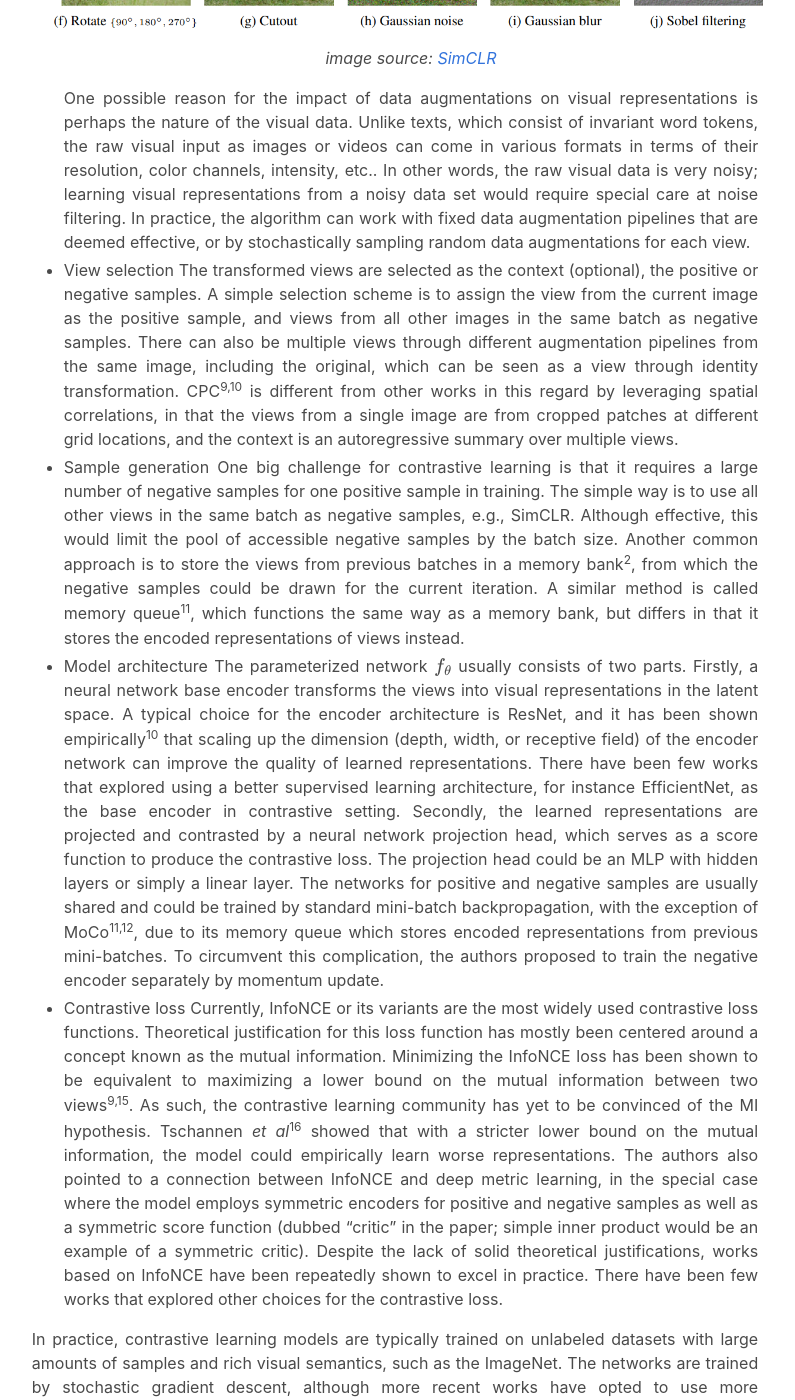
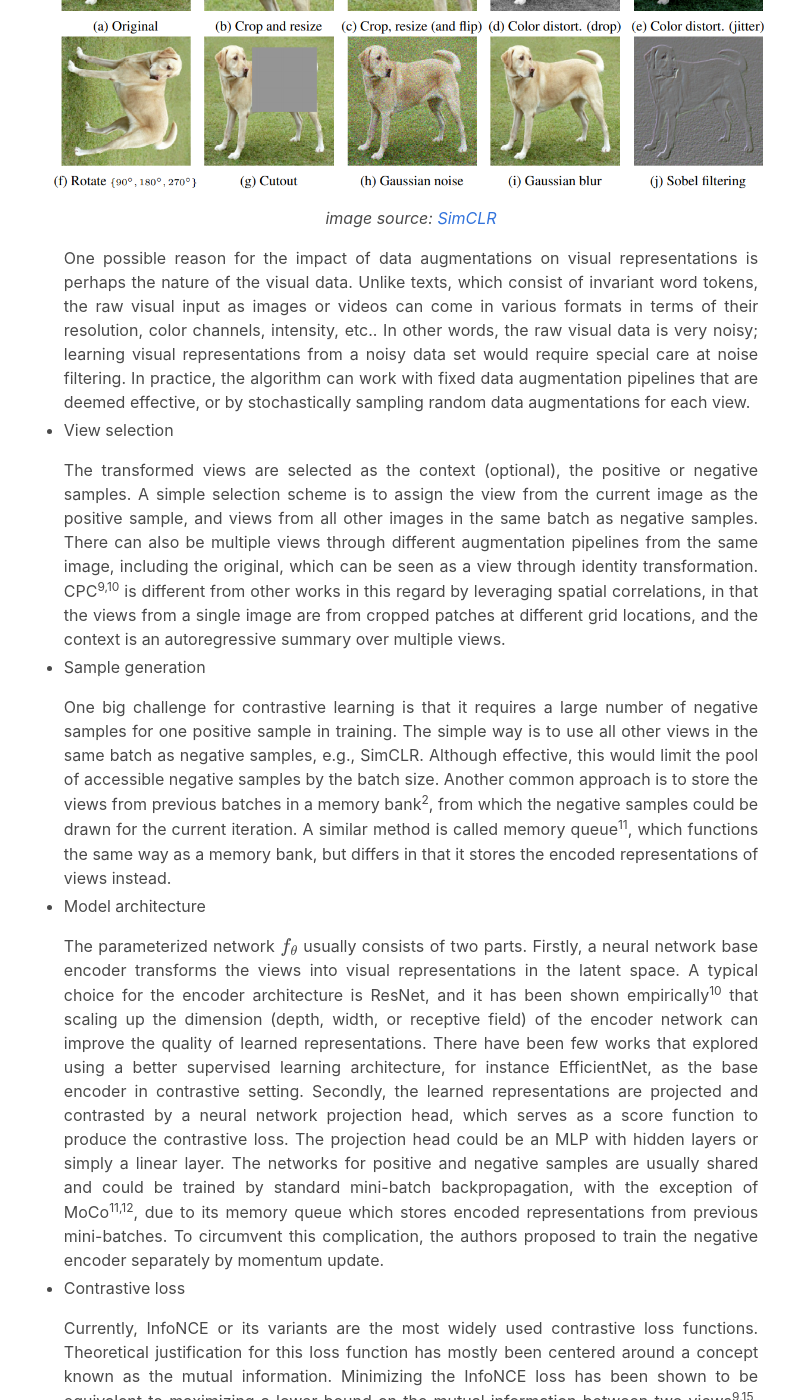
Before and after one commit to baihuaxie/baihuaxie.github.io, a Jekyll site: the page built from _posts/2020-09-16-Contrastive-Learning-of-Visual-Representations.md, in a window 1280 px wide and 1400 px high, scrolled down 6744 px. Shown: the whole window, without its empty margins (245-1040 px from the left). Built offline with Jekyll 4.4.1, drawn with Linux system fonts in a browser that asks for light colours; formulas are drawn with MathJax 3; some of the changed text lies outside the part shown.

Commit message:
Update 2020-09-16-Contrastive-Learning-of-Visual-Representations.md

```diff
--- a/_posts/2020-09-16-Contrastive-Learning-of-Visual-Representations.md
+++ b/_posts/2020-09-16-Contrastive-Learning-of-Visual-Representations.md
@@ -42,10 +42,13 @@ The above formulation faces a major challenge in practice: the evaluation of the
 
 The target of NCE is to estimate the empirical data distribution, $$\tilde{p}(v \vert c)$$, by the parameterized model $$P_\theta(v \vert c)$$, where $$v$$ is visual representation of a sample and $$c$$ is the context. Instead of finding smart ways to evaluate the partition function, NCE framework avoided the hurdle altogether by reformulating the problem into a binary logistic regression task. This is done in the following steps (for a more detailed treatment please refer to the [notes by Chris Dyer](https://arxiv.org/abs/1410.8251)):
 
-1. Generate a two-class dataset.
+1. Generate a two-class dataset
+
    NCE begins by assuming a noise or "proposal" distribution, $$q(v)$$, with which a set of $$m$$ "negative" samples $$\{v^-\}$$ are drawn from the original dataset. In practice this is usually chosen as the uniform distribution, in which case the negative samples are drawn at random. These samples carry with them a label $$D=0$$ indicating that they are negative samples drawn from the noise distribution. Next we draw a "positive" sample $$w^+$$ from the empirical distribution $$\tilde{p}(v \vert c)$$ and label it with $$D=1$$; in practice, algorithms typically treat the current image or its views as the positive sample. There are several ways to generate the negative samples, and how to obtain good quality negative samples remained a vigorously researched topic for contrastive learning methods.
 
+
 2. Model $$h_\theta(v,c)=P(D=1 \vert v,c)$$, the conditional probability of the label $$D$$ being positive given the sample $$v$$ and context $$c$$
+
    Within the two-class dataset, it is easy to first write the joint probability of $$P(D,v \vert c)$$ as follows:
 
    $$
@@ -78,6 +81,7 @@ The target of NCE is to estimate the empirical data distribution, $$\tilde{p}(v
 
 
 3. Formulate the NCE loss function $$L_{NCE}$$
+
    The task is now a binary logistic regression to classify a given pair $$(v,c)$$ in the sample as positive ($$D=1$$) or negative ($$D=0$$). The model can be trained using the cross-entropy loss between the model's prediction $$h_\theta(v,c)$$ and the ground truth $$D$$. For a positive pair $$(v^+,c)$$:
 
    $$
@@ -103,7 +107,6 @@ The target of NCE is to estimate the empirical data distribution, $$\tilde{p}(v
    $$
    L_{NCE}\gets\sum_{w\in\mathcal{B}}\left(-\log h_\theta(v^+,c)-\sum\limits_{i=1}^m\log(1-h_\theta(v_i^-,c))\right)
    $$
-
 
 By re-casting the problem as binary classification, the NCE framework was able to train a model of the empirical distribution $$\tilde{p}(v \vert c)$$ without the softmax partition function. Notice here that the context $$c$$ is not always necessary for learning visual representations, and NCE is still applicable without the it by simply removing all $$c$$'s in the above formulations. This is the case in InstDisc, where there is no context representation, the positive and negative samples are contrasted directly by minimizing the NCE loss. A later work PIRL<sup>8</sup> adopted the NCE framework in InstDisc, with additional context representation. In PIRL, the current image $$v_I$$ and all other images $$v_{I'}$$ in the batch form the positive and negative samples, respectively; the context is a transformed view of the current image $$v_I^t$$.
 
@@ -158,6 +161,7 @@ Summarizing the losses over a mini-batch would give the InfoNCE loss as formulat
 The InfoNCE loss is simple to implement in practice and clear in its contrastive format, making it an attractive objective function for contrastive learning. A series of works have emerged following a similar paradigm of InstDisc and CPC. They share a common contrastive learning framework that could be characterized as follows:
 
 * Data augmentation
+
   An image in the dataset is first transformed by a string of various data augmentations into what would be known as a view in the contrastive learning literature. Data augmentations are of central importance to contrastive learning, in that: a) combination of data augmentations can effectively subsume a "pretext task"<sup>13</sup>; b) choice of the data augmentation pipeline has significant impact on the quality of the learned representations. In SimCLR<sup>13</sup>, the authors presented extensive ablation studies on the effectiveness of 10 most commonly used data augmentations, including:
 
   {: class="columns is-full is-centered"}
@@ -169,16 +173,24 @@ The InfoNCE loss is simple to implement in practice and clear in its contrastive
 
   One possible reason for the impact of data augmentations on visual representations is perhaps the nature of the visual data. Unlike texts, which consist of invariant word tokens, the raw visual input as images or videos can come in various formats in terms of their resolution, color channels, intensity, etc.. In other words, the raw visual data is very noisy; learning visual representations from a noisy data set would require special care at noise filtering. In practice, the algorithm can work with fixed data augmentation pipelines that are deemed effective, or by stochastically sampling random data augmentations for each view.
 
+
 * View selection
+
   The transformed views are selected as the context (optional), the positive or negative samples. A simple selection scheme is to assign the view from the current image as the positive sample, and views from all other images in the same batch as negative samples. There can also be multiple views through different augmentation pipelines from the same image, including the original, which can be seen as a view through identity transformation. CPC<sup>9,10</sup> is different from other works in this regard by leveraging spatial correlations, in that the views from a single image are from cropped patches at different grid locations, and the context is an autoregressive summary over multiple views.
 
+
 * Sample generation
+
   One big challenge for contrastive learning is that it requires a large number of negative samples for one positive sample in training. The simple way is to use all other views in the same batch as negative samples, e.g., SimCLR. Although effective, this would limit the pool of accessible negative samples by the batch size. Another common approach is to store the views from previous batches in a memory bank<sup>2</sup>, from which the negative samples could be drawn for the current iteration. A similar method is called memory queue<sup>11</sup>, which functions the same way as a memory bank, but differs in that it stores the encoded representations of views instead.
 
+
 * Model architecture
+
   The parameterized network $$f_\theta$$ usually consists of two parts. Firstly, a neural network base encoder transforms the views into visual representations in the latent space. A typical choice for the encoder architecture is ResNet, and it has been shown empirically<sup>10</sup> that scaling up the dimension (depth, width, or receptive field) of the encoder network can improve the quality of learned representations. There have been few works that explored using a better supervised learning architecture, for instance EfficientNet, as the base encoder in contrastive setting. Secondly, the learned representations are projected and contrasted by a neural network projection head, which serves as a score function to produce the contrastive loss. The projection head could be an MLP with hidden layers or simply a linear layer. The networks for positive and negative samples are usually shared and could be trained by standard mini-batch backpropagation, with the exception of MoCo<sup>11,12</sup>, due to its memory queue which stores encoded representations from previous mini-batches. To circumvent this complication, the authors proposed to train the negative encoder separately by momentum update.
 
+
 * Contrastive loss
+
   Currently, InfoNCE or its variants are the most widely used contrastive loss functions. Theoretical justification for this loss function has mostly been centered around a concept known as the mutual information. Minimizing the InfoNCE loss has been shown to be equivalent to maximizing a lower bound on the mutual information between two views<sup>9,15</sup>. As such, the contrastive learning community has yet to be convinced of the MI hypothesis. Tschannen _et al_<sup>16</sup> showed that with a stricter lower bound on the mutual information, the model could empirically learn worse representations. The authors also pointed to a connection between InfoNCE and deep metric learning, in the special case where the model employs symmetric encoders for positive and negative samples as well as a symmetric score function (dubbed "critic" in the paper; simple inner product would be an example of a symmetric critic). Despite the lack of solid theoretical justifications, works based on InfoNCE have been repeatedly shown to excel in practice. There have been few works that explored other choices for the contrastive loss.
 
 In practice, contrastive learning models are typically trained on unlabeled datasets with large amounts of samples and rich visual semantics, such as the ImageNet. The networks are trained by stochastic gradient descent, although more recent works have opted to use more sophisticated optimizers than Adam or SGD. SimCLR and BYOL<sup>17</sup> both used the LARS optimizer for the availability of large batch sizes (up to 32K). The downside of contrastive learning is perhaps that it is now even more costly to train, as these methods typically require training over hundreds of epochs with large batch sizes.
```
